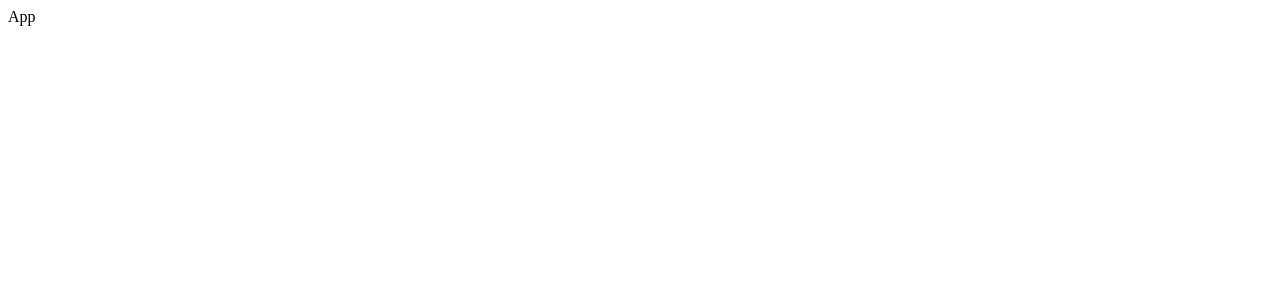
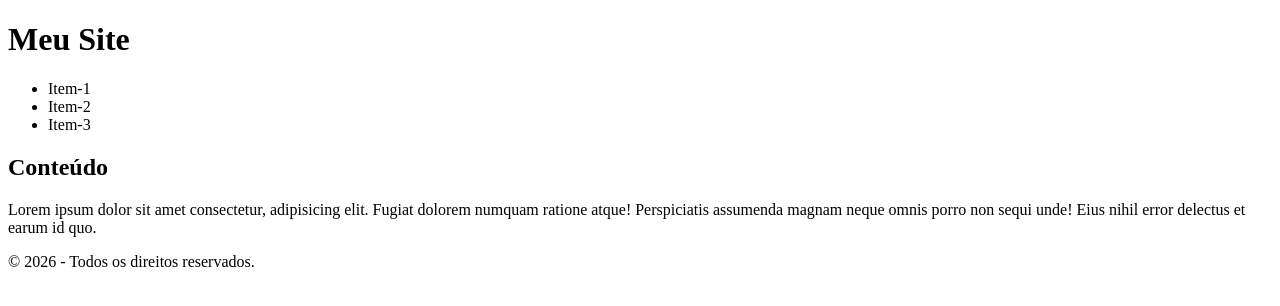
Before and after one commit to 1TDSPw-26/front-2sem-aula-09, a React (Vite) app in the folder my-app/: page / in a window 1280 px wide. Shown: the top 306 px of the page. Built offline with nearby package versions, Linux system fonts and the light colour scheme.

Commit message:
feat : Modularizando o App com Cabecalho, Conteudo e Rodape.
Signed-off-by: alecarlosjesus <profalexandre.jesus@fiap.com.br>

```diff
--- a/my-app/src/App.tsx
+++ b/my-app/src/App.tsx
@@ -1,6 +1,13 @@
+import Cabecalho from "./components/Cabecalho";
+import Conteudo from "./components/Conteudo";
+import Rodape from "./components/Rodape";
 
 export default function App() {
   return (
-    <div>App</div>
+    <div>
+      <Cabecalho />
+      <Conteudo/>
+      <Rodape/>
+    </div>
   )
 }
--- /dev/null
+++ b/my-app/src/components/Cabecalho/index.tsx
@@ -0,0 +1,14 @@
+export default function Cabecalho(){
+    return(
+        <header>
+            <h1>Meu Site</h1>
+            <nav>
+                <ul>
+                    <li>Item-1</li>
+                    <li>Item-2</li>
+                    <li>Item-3</li>
+                </ul>
+            </nav>
+        </header>
+    );
+}
--- /dev/null
+++ b/my-app/src/components/Conteudo/index.tsx
@@ -0,0 +1,11 @@
+
+export default function Conteudo(){
+    return(
+        <main>
+              <section>
+                <h2>Conteúdo</h2>
+                <p>Lorem ipsum dolor sit amet consectetur, adipisicing elit. Fugiat dolorem numquam ratione atque! Perspiciatis assumenda magnam neque omnis porro non sequi unde! Eius nihil error delectus et earum id quo.</p>
+            </section>
+        </main>
+    );
+}
--- /dev/null
+++ b/my-app/src/components/Rodape/index.tsx
@@ -0,0 +1,7 @@
+export default function Rodape(){
+    return(
+        <footer>
+            <p>&copy; 2026 - Todos os direitos reservados.</p>
+        </footer>
+    );
+}
```
Also changed, not shown: 1 other file (tests, documents, lock files or other folders).
